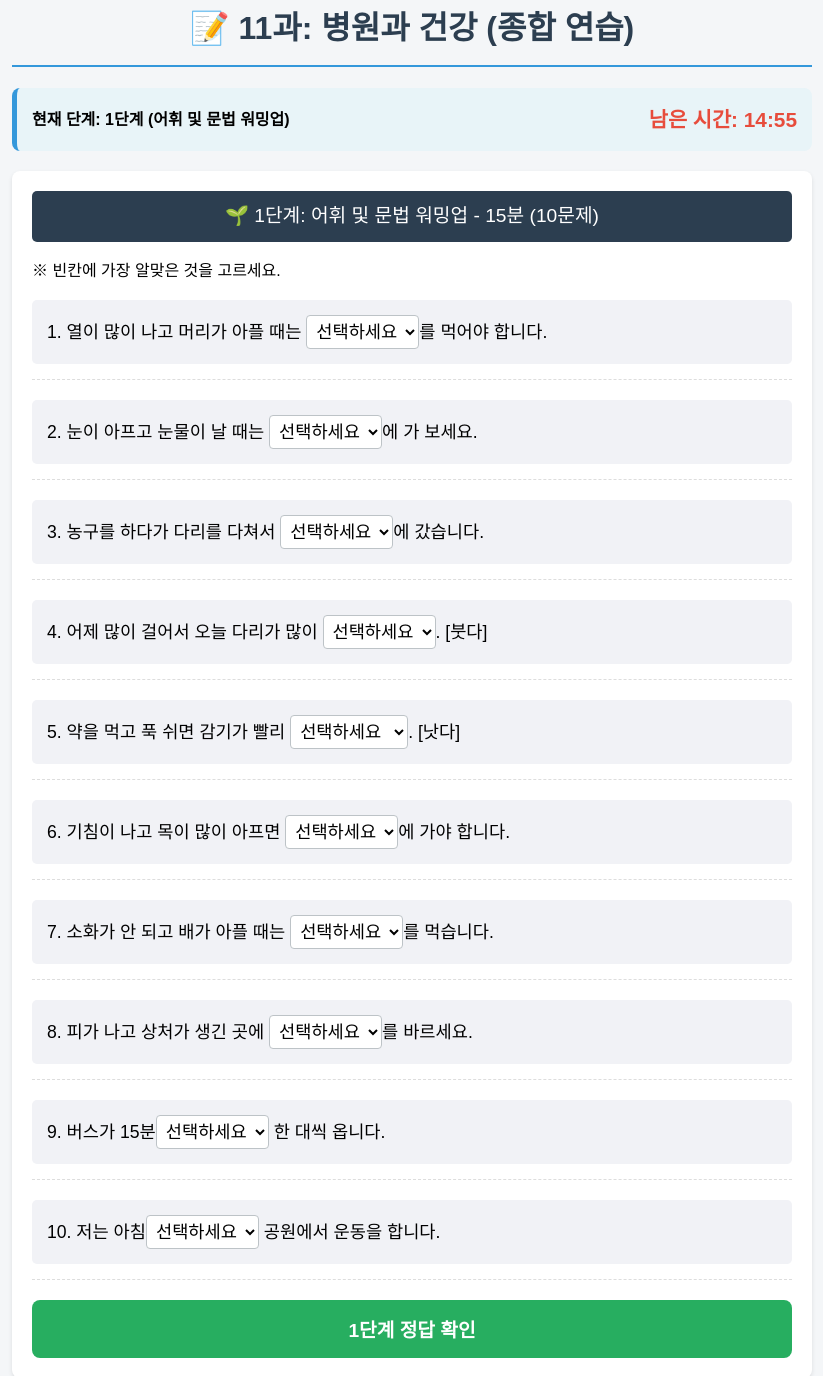
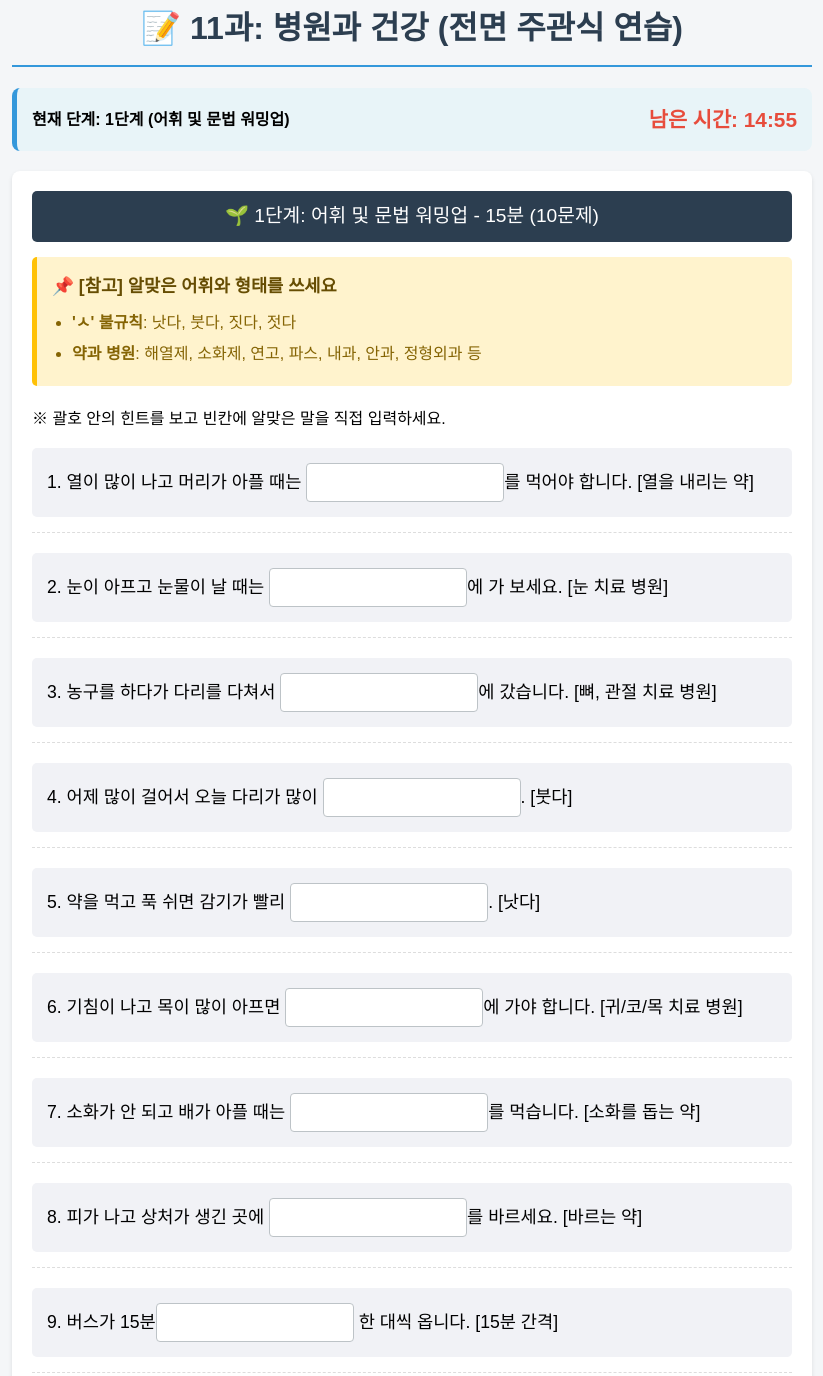
Before and after one commit to w-15-85/korean-2b, a plain HTML site: page ch11.html in a window 1280 px wide. Shown: the part 38-1414 px from the top of the page, without its empty margins (228-1051 px from the left). Drawn offline with Linux system fonts and the light colour scheme.

Commit message:
Update ch11.html

```diff
--- a/ch11.html
+++ b/ch11.html
@@ -3,7 +3,7 @@
 <head>
     <meta charset="UTF-8">
     <meta name="viewport" content="width=device-width, initial-scale=1.0">
-    <title>서울대 한국어 2B - 11과 연습 (50분 심화)</title>
+    <title>서울대 한국어 2B - 11과 연습 (50분 전면 주관식)</title>
     <style>
         body { font-family: 'Malgun Gothic', sans-serif; line-height: 1.6; padding: 20px; max-width: 800px; margin: 0 auto; background-color: #f4f6f8; }
         h1 { text-align: center; color: #2c3e50; border-bottom: 2px solid #3498db; padding-bottom: 10px; }
@@ -22,8 +22,7 @@
         .question-item { margin-bottom: 20px; font-size: 1.1em; border-bottom: 1px dashed #ddd; padding-bottom: 15px; }
         .question-item:last-child { border-bottom: none; }
         .dialogue { background: #f1f2f6; padding: 15px; border-radius: 5px; }
-        select { padding: 5px; font-size: 1em; border-radius: 4px; border: 1px solid #bdc3c7; background-color: white; }
-        input[type="text"] { border: 1px solid #bdc3c7; border-radius: 4px; padding: 5px; font-size: 1em; width: 180px; }
+        input[type="text"] { border: 1px solid #bdc3c7; border-radius: 4px; padding: 8px; font-size: 1em; width: 180px; font-weight: bold; color: #2c3e50; }
         .action-btn { display: block; width: 100%; padding: 15px; color: white; border: none; border-radius: 8px; font-size: 1.2em; cursor: pointer; margin-top: 20px; font-weight: bold; }
         .submit-btn { background: #27ae60; }
         .submit-btn:hover { background: #2ecc71; }
@@ -35,7 +34,7 @@
 </head>
 <body>
 
-    <h1>📝 11과: 병원과 건강 (종합 연습)</h1>
+    <h1>📝 11과: 병원과 건강 (전면 주관식 연습)</h1>
 
     <div class="info-box">
         <div id="stageIndicator">현재 단계: 1단계 (어휘 및 문법 워밍업)</div>
@@ -44,18 +43,27 @@
 
     <div id="stage1" class="stage-container">
         <div class="stage-title">🌱 1단계: 어휘 및 문법 워밍업 - 15분 (10문제)</div>
-        <p>※ 빈칸에 가장 알맞은 것을 고르세요.</p>
 
-        <div class="question-item"><div class="dialogue">1. 열이 많이 나고 머리가 아플 때는 <select class="q1-input" data-answer="해열제"><option value="">선택하세요</option><option value="소화제">소화제</option><option value="해열제">해열제</option></select>를 먹어야 합니다.</div><div class="correct-answer">정답: 해열제</div></div>
-        <div class="question-item"><div class="dialogue">2. 눈이 아프고 눈물이 날 때는 <select class="q1-input" data-answer="안과"><option value="">선택하세요</option><option value="내과">내과</option><option value="안과">안과</option></select>에 가 보세요.</div><div class="correct-answer">정답: 안과</div></div>
-        <div class="question-item"><div class="dialogue">3. 농구를 하다가 다리를 다쳐서 <select class="q1-input" data-answer="정형외과"><option value="">선택하세요</option><option value="정형외과">정형외과</option><option value="피부과">피부과</option></select>에 갔습니다.</div><div class="correct-answer">정답: 정형외과</div></div>
-        <div class="question-item"><div class="dialogue">4. 어제 많이 걸어서 오늘 다리가 많이 <select class="q1-input" data-answer="부었어요"><option value="">선택하세요</option><option value="부었어요">부었어요</option><option value="붓었어요">붓었어요</option></select>. [붓다]</div><div class="correct-answer">정답: 부었어요</div></div>
-        <div class="question-item"><div class="dialogue">5. 약을 먹고 푹 쉬면 감기가 빨리 <select class="q1-input" data-answer="나을 거예요"><option value="">선택하세요</option><option value="나을 거예요">나을 거예요</option><option value="낫을 거예요">낫을 거예요</option></select>. [낫다]</div><div class="correct-answer">정답: 나을 거예요</div></div>
-        <div class="question-item"><div class="dialogue">6. 기침이 나고 목이 많이 아프면 <select class="q1-input" data-answer="이비인후과"><option value="">선택하세요</option><option value="이비인후과">이비인후과</option><option value="치과">치과</option></select>에 가야 합니다.</div><div class="correct-answer">정답: 이비인후과</div></div>
-        <div class="question-item"><div class="dialogue">7. 소화가 안 되고 배가 아플 때는 <select class="q1-input" data-answer="소화제"><option value="">선택하세요</option><option value="소화제">소화제</option><option value="안약">안약</option></select>를 먹습니다.</div><div class="correct-answer">정답: 소화제</div></div>
-        <div class="question-item"><div class="dialogue">8. 피가 나고 상처가 생긴 곳에 <select class="q1-input" data-answer="연고"><option value="">선택하세요</option><option value="연고">연고</option><option value="파스">파스</option></select>를 바르세요.</div><div class="correct-answer">정답: 연고</div></div>
-        <div class="question-item"><div class="dialogue">9. 버스가 15분<select class="q1-input" data-answer="마다"><option value="">선택하세요</option><option value="마다">마다</option><option value="부터">부터</option></select> 한 대씩 옵니다.</div><div class="correct-answer">정답: 마다</div></div>
-        <div class="question-item"><div class="dialogue">10. 저는 아침<select class="q1-input" data-answer="마다"><option value="">선택하세요</option><option value="마다">마다</option><option value="에만">에만</option></select> 공원에서 운동을 합니다.</div><div class="correct-answer">정답: 마다</div></div>
+        <div class="grammar-box">
+            <h3>📌 [참고] 알맞은 어휘와 형태를 쓰세요</h3>
+            <ul>
+                <li><strong>'ㅅ' 불규칙</strong>: 낫다, 붓다, 짓다, 젓다</li>
+                <li><strong>약과 병원</strong>: 해열제, 소화제, 연고, 파스, 내과, 안과, 정형외과 등</li>
+            </ul>
+        </div>
+
+        <p>※ 괄호 안의 힌트를 보고 빈칸에 알맞은 말을 직접 입력하세요.</p>
+
+        <div class="question-item"><div class="dialogue">1. 열이 많이 나고 머리가 아플 때는 <input type="text" class="q1-input" data-answer="해열제">를 먹어야 합니다. [열을 내리는 약]</div><div class="correct-answer">정답: 해열제</div></div>
+        <div class="question-item"><div class="dialogue">2. 눈이 아프고 눈물이 날 때는 <input type="text" class="q1-input" data-answer="안과">에 가 보세요. [눈 치료 병원]</div><div class="correct-answer">정답: 안과</div></div>
+        <div class="question-item"><div class="dialogue">3. 농구를 하다가 다리를 다쳐서 <input type="text" class="q1-input" data-answer="정형외과">에 갔습니다. [뼈, 관절 치료 병원]</div><div class="correct-answer">정답: 정형외과</div></div>
+        <div class="question-item"><div class="dialogue">4. 어제 많이 걸어서 오늘 다리가 많이 <input type="text" class="q1-input" data-answer="부었어요">. [붓다]</div><div class="correct-answer">정답: 부었어요</div></div>
+        <div class="question-item"><div class="dialogue">5. 약을 먹고 푹 쉬면 감기가 빨리 <input type="text" class="q1-input" data-answer="나을거예요">. [낫다]</div><div class="correct-answer">정답: 나을 거예요</div></div>
+        <div class="question-item"><div class="dialogue">6. 기침이 나고 목이 많이 아프면 <input type="text" class="q1-input" data-answer="이비인후과">에 가야 합니다. [귀/코/목 치료 병원]</div><div class="correct-answer">정답: 이비인후과</div></div>
+        <div class="question-item"><div class="dialogue">7. 소화가 안 되고 배가 아플 때는 <input type="text" class="q1-input" data-answer="소화제">를 먹습니다. [소화를 돕는 약]</div><div class="correct-answer">정답: 소화제</div></div>
+        <div class="question-item"><div class="dialogue">8. 피가 나고 상처가 생긴 곳에 <input type="text" class="q1-input" data-answer="연고">를 바르세요. [바르는 약]</div><div class="correct-answer">정답: 연고</div></div>
+        <div class="question-item"><div class="dialogue">9. 버스가 15분<input type="text" class="q1-input" data-answer="마다"> 한 대씩 옵니다. [15분 간격]</div><div class="correct-answer">정답: 마다</div></div>
+        <div class="question-item"><div class="dialogue">10. 저는 아침<input type="text" class="q1-input" data-answer="마다"> 공원에서 운동을 합니다. [매일 아침]</div><div class="correct-answer">정답: 마다</div></div>
 
         <div class="feedback" id="feedback1"></div>
         <button class="action-btn submit-btn" onclick="checkAnswers(1)">1단계 정답 확인</button>
@@ -64,18 +72,18 @@
 
     <div id="stage2" class="stage-container" style="display: none;">
         <div class="stage-title">🌿 2단계: 문법 적용 (대화문 완성) - 15분 (10문제)</div>
-        <p>※ 대화를 읽고 흐름과 문법에 알맞은 것을 고르세요.</p>
+        <p>※ 대화를 읽고 힌트에 맞게 빈칸을 직접 입력하세요.</p>
 
-        <div class="question-item"><div class="dialogue">1. 가: 넘어지면서 다리를 다쳤어요.<br>나: 뼈를 다쳤을지 모르니까 <select class="q2-input" data-answer="정형외과에"><option value="">선택하세요</option><option value="피부과에">피부과에</option><option value="정형외과에">정형외과에</option></select> 가 보세요.</div><div class="correct-answer">정답: 정형외과에</div></div>
-        <div class="question-item"><div class="dialogue">2. 가: 감기는 좀 어때요?<br>나: 약을 먹고 많이 <select class="q2-input" data-answer="나았어요"><option value="">선택하세요</option><option value="나았어요">나았어요</option><option value="낫았어요">낫았어요</option></select>. [낫다]</div><div class="correct-answer">정답: 나았어요</div></div>
-        <div class="question-item"><div class="dialogue">3. 가: 약은 언제 먹어요?<br>나: 밥을 먹고 나서 8시간<select class="q2-input" data-answer="마다"><option value="">선택하세요</option><option value="마다">마다</option><option value="에만">에만</option></select> 드세요.</div><div class="correct-answer">정답: 마다</div></div>
-        <div class="question-item"><div class="dialogue">4. 가: 발목을 다쳐서 너무 아파요.<br>나: 그럼 여기에 얼음을 대고 파스를 <select class="q2-input" data-answer="붙이세요"><option value="">선택하세요</option><option value="바르세요">바르세요</option><option value="붙이세요">붙이세요</option></select>.</div><div class="correct-answer">정답: 붙이세요</div></div>
-        <div class="question-item"><div class="dialogue">5. 가: 눈이 너무 건조하고 아파요.<br>나: 그럼 이 <select class="q2-input" data-answer="안약"><option value="">선택하세요</option><option value="안약">안약</option><option value="파스">파스</option></select>을/를 넣어 보세요.</div><div class="correct-answer">정답: 안약</div></div>
-        <div class="question-item"><div class="dialogue">6. 가: 배가 아프고 계속 설사를 해요.<br>나: 빨리 <select class="q2-input" data-answer="내과"><option value="">선택하세요</option><option value="안과">안과</option><option value="내과">내과</option></select>에 가서 진찰을 받으세요.</div><div class="correct-answer">정답: 내과</div></div>
-        <div class="question-item"><div class="dialogue">7. 가: 지하철이 자주 와요?<br>나: 네, 5분<select class="q2-input" data-answer="마다"><option value="">선택하세요</option><option value="마다">마다</option><option value="시간">시간</option></select> 한 대씩 와요.</div><div class="correct-answer">정답: 마다</div></div>
-        <div class="question-item"><div class="dialogue">8. 가: 얼굴이 왜 이렇게 <select class="q2-input" data-answer="부었어요"><option value="">선택하세요</option><option value="부었어요">부었어요</option><option value="붓었어요">붓었어요</option></select>? [붓다]<br>나: 어제 라면을 먹고 자서 그래요.</div><div class="correct-answer">정답: 부었어요</div></div>
-        <div class="question-item"><div class="dialogue">9. 가: 커피에 설탕을 넣었어요?<br>나: 네, 숟가락으로 잘 <select class="q2-input" data-answer="저어서"><option value="">선택하세요</option><option value="저어서">저어서</option><option value="젓어서">젓어서</option></select> 드세요. [젓다]</div><div class="correct-answer">정답: 저어서</div></div>
-        <div class="question-item"><div class="dialogue">10. 가: 밥 먹기 전에 손을 <select class="q2-input" data-answer="씻었어요"><option value="">선택하세요</option><option value="씻었어요">씻었어요</option><option value="씻으셨어요">씻으셨어요</option></select>? [씻다]<br>나: 네, 비누로 깨끗하게 씻었어요.</div><div class="correct-answer">정답: 씻었어요</div></div>
+        <div class="question-item"><div class="dialogue">1. 가: 넘어지면서 다리를 다쳤어요.<br>나: 뼈를 다쳤을지 모르니까 <input type="text" class="q2-input" data-answer="정형외과">에 가 보세요. [병원 이름]</div><div class="correct-answer">정답: 정형외과</div></div>
+        <div class="question-item"><div class="dialogue">2. 가: 감기는 좀 어때요?<br>나: 약을 먹고 많이 <input type="text" class="q2-input" data-answer="나았어요">. [낫다]</div><div class="correct-answer">정답: 나았어요 (또는 나았습니다)</div></div>
+        <div class="question-item"><div class="dialogue">3. 가: 약은 언제 먹어요?<br>나: 밥을 먹고 나서 8시간<input type="text" class="q2-input" data-answer="마다"> 드세요. [시간 간격]</div><div class="correct-answer">정답: 마다</div></div>
+        <div class="question-item"><div class="dialogue">4. 가: 발목을 다쳐서 너무 아파요.<br>나: 그럼 여기에 얼음을 대고 파스를 <input type="text" class="q2-input" data-answer="붙이세요">. [파스]</div><div class="correct-answer">정답: 붙이세요 (또는 붙여요)</div></div>
+        <div class="question-item"><div class="dialogue">5. 가: 눈이 너무 건조하고 아파요.<br>나: 그럼 이 <input type="text" class="q2-input" data-answer="안약">을/를 넣어 보세요. [눈에 넣는 약]</div><div class="correct-answer">정답: 안약</div></div>
+        <div class="question-item"><div class="dialogue">6. 가: 배가 아프고 계속 설사를 해요.<br>나: 빨리 <input type="text" class="q2-input" data-answer="내과">에 가서 진찰을 받으세요. [배 아플 때 가는 병원]</div><div class="correct-answer">정답: 내과</div></div>
+        <div class="question-item"><div class="dialogue">7. 가: 지하철이 자주 와요?<br>나: 네, 5분<input type="text" class="q2-input" data-answer="마다"> 한 대씩 와요. [간격]</div><div class="correct-answer">정답: 마다</div></div>
+        <div class="question-item"><div class="dialogue">8. 가: 얼굴이 왜 이렇게 <input type="text" class="q2-input" data-answer="부었어요">?<br>나: 어제 라면을 먹고 자서 그래요. [붓다]</div><div class="correct-answer">정답: 부었어요</div></div>
+        <div class="question-item"><div class="dialogue">9. 가: 커피에 설탕을 넣었어요?<br>나: 네, 숟가락으로 잘 <input type="text" class="q2-input" data-answer="저어서"> 드세요. [젓다]</div><div class="correct-answer">정답: 저어서 (또는 저어)</div></div>
+        <div class="question-item"><div class="dialogue">10. 가: 밥 먹기 전에 손을 <input type="text" class="q2-input" data-answer="씻었어요">?<br>나: 네, 비누로 깨끗하게 씻었어요. [씻다]</div><div class="correct-answer">정답: 씻었어요 (또는 씻으셨어요)</div></div>
 
         <div class="feedback" id="feedback2"></div>
         <button class="action-btn submit-btn" onclick="checkAnswers(2)">2단계 정답 확인</button>
@@ -85,25 +93,15 @@
     <div id="stage3" class="stage-container" style="display: none;">
         <div class="stage-title">🌳 3단계: 심화 (직접 쓰기) - 20분 (10문제)</div>
 
-        <div class="grammar-box">
-            <h3>📌 [참고] 11과 핵심 문법 복습</h3>
-            <ul>
-                <li><strong>'ㅅ' 불규칙 동사</strong>: 모음 앞에서 'ㅅ'이 탈락합니다. <br>
-                <span class="highlight">(예: 낫다 → 나아요/나았어요, 붓다 → 부어요/부었어요, 짓다 → 지어요, 젓다 → 저어요)</span></li>
-                <li><strong>※ 주의! 규칙 동사</strong>: 씻다(씻어요), 웃다(웃어요), 벗다(벗어요) - 'ㅅ'이 없어지지 않습니다!</li>
-                <li><strong>N마다</strong>: 명사 뒤에 붙어서 '각각 빠짐없이'를 나타냅니다. (예: 주말마다, 10분마다)</li>
-            </ul>
-        </div>
-
         <p>※ 괄호 안의 힌트를 보고 문맥과 문법에 맞게 빈칸을 직접 입력하세요.</p>
 
         <div class="question-item"><div class="dialogue">1. 가: 감기가 다 떨어졌어요?<br>나: 아니요, 아직 다 안 <input type="text" class="q3-input" data-answer="나았어요">. [낫다]</div><div class="correct-answer">정답: 나았어요 (또는 나았습니다)</div></div>
         <div class="question-item"><div class="dialogue">2. 가: 구두가 작아서 발이 아파요.<br>나: 많이 걸어서 발이 <input type="text" class="q3-input" data-answer="부었어요">. [붓다]</div><div class="correct-answer">정답: 부었어요 (또는 부어서 그래요)</div></div>
         <div class="question-item"><div class="dialogue">3. 가: 주말에 보통 뭐 하세요?<br>나: 저는 일요일<input type="text" class="q3-input" data-answer="마다"> 산에 가요. [일요일]</div><div class="correct-answer">정답: 마다</div></div>
         <div class="question-item"><div class="dialogue">4. 가: 커피가 너무 쓰네요.<br>나: 설탕을 넣었으니까 잘 <input type="text" class="q3-input" data-answer="저어서"> 드세요. [젓다]</div><div class="correct-answer">정답: 저어서 (또는 저어)</div></div>
-        <div class="question-item"><div class="dialogue">5. 가: 손에 흙이 많이 묻었어요.<br>나: 화장실에 가서 비누로 손을 <input type="text" class="q3-input" data-answer="씻으세요">. [씻다]</div><div class="correct-answer">정답: 씻으세요 (또는 씻고 오세요)</div></div>
+        <div class="question-item"><div class="dialogue">5. 가: 손에 흙이 많이 묻었어요.<br>나: 화장실에 가서 비누로 손을 <input type="text" class="q3-input" data-answer="씻으세요">. [씻다]</div><div class="correct-answer">정답: 씻으세요 (또는 씻어야 해요)</div></div>
         <div class="question-item"><div class="dialogue">6. 가: 기차가 자주 있습니까?<br>나: 네, 한 시간<input type="text" class="q3-input" data-answer="마다"> 한 대씩 출발합니다. [시간]</div><div class="correct-answer">정답: 마다</div></div>
-        <div class="question-item"><div class="dialogue">7. 가: 강아지 집을 직접 <input type="text" class="q3-input" data-answer="지었어요">?<br>나: 네, 주말에 나무로 만들었어요. [짓다]</div><div class="correct-answer">정답: 지었어요 (또는 지으셨어요)</div></div>
+        <div class="question-item"><div class="dialogue">7. 가: 강아지 집을 직접 <input type="text" class="q3-input" data-answer="지었어요">?<br>나: 네, 주말에 나무로 만들었어요. [짓다]</div><div class="correct-answer">정답: 지었어요 (또는 만드셨어요)</div></div>
         <div class="question-item"><div class="dialogue">8. 가: 눈이 아플 때는 어떻게 해야 해요?<br>나: 약국에서 <input type="text" class="q3-input" data-answer="안약">을/를 사서 넣으세요. [눈에 넣는 약]</div><div class="correct-answer">정답: 안약</div></div>
         <div class="question-item"><div class="dialogue">9. 가: 근육이 뭉쳐서 어깨가 아파요.<br>나: 그럼 아픈 곳에 <input type="text" class="q3-input" data-answer="파스">을/를 붙이세요. [근육통에 붙이는 약]</div><div class="correct-answer">정답: 파스</div></div>
         <div class="question-item"><div class="dialogue">10. 가: 어제 왜 학교에 안 왔어요?<br>나: 열이 많이 나고 아파서 <input type="text" class="q3-input" data-answer="내과">에 가서 주사를 맞았어요. [감기 걸렸을 때 가는 병원]</div><div class="correct-answer">정답: 내과 (또는 병원)</div></div>
@@ -140,7 +138,7 @@
             }, 1000);
         }
 
-        // 유효성 검사: 모두 입력해야 채점 가능
+        // 유효성 검사: 모두 입력해야 채점 가능 (전면 주관식 버전 적용)
         function checkAnswers(stage) {
             const inputs = document.querySelectorAll(`.q${stage}-input`);
             let allAnswered = true;
@@ -152,18 +150,14 @@
             });
 
             if (!allAnswered) {
-                if (stage === 3) {
-                    alert("⚠️ 꼼꼼히 확인해 주세요!\n주관식 빈칸 10개에 답을 모두 입력해야 정답을 확인할 수 있습니다.");
-                } else {
-                    alert("⚠️ 꼼꼼히 확인해 주세요!\n객관식 10문제의 답을 모두 선택해야 정답을 확인할 수 있습니다.");
-                }
+                alert(`⚠️ 꼼꼼히 확인해 주세요!\n${stage}단계의 10개 빈칸에 답을 모두 입력해야 정답을 확인할 수 있습니다.`);
                 return;
             }
 
             forceCheckAnswers(stage);
         }
 
-        // 실제 채점 로직 (복수 정답 처리 포함)
+        // 실제 채점 로직 (주관식 복수 정답 유연하게 처리)
         function forceCheckAnswers(stage) {
             clearInterval(timerInterval);
             let score = 0;
@@ -177,12 +171,21 @@
 
                 let isCorrect = (userAnswer === correctAnswer);
 
-                // 3단계 주관식의 경우 학생들의 다양한 응답(복수 정답) 허용
+                // 복수 정답 허용 로직
+                if (stage === 1) {
+                    if (index === 4 && userAnswer === "나을겁니다") isCorrect = true;
+                }
+                if (stage === 2) {
+                    if (index === 1 && userAnswer === "나았습니다") isCorrect = true;
+                    if (index === 3 && (userAnswer === "붙여야해요" || userAnswer === "붙여요")) isCorrect = true;
+                    if (index === 8 && userAnswer === "저어") isCorrect = true;
+                    if (index === 9 && userAnswer === "씻으셨어요") isCorrect = true;
+                }
                 if (stage === 3) {
                     if (index === 0 && (userAnswer === "나았습니다" || userAnswer === "나아졌어요")) isCorrect = true;
                     if (index === 1 && (userAnswer === "부어서그래요" || userAnswer === "부었거든요")) isCorrect = true;
                     if (index === 3 && (userAnswer === "저어")) isCorrect = true;
-                    if (index === 4 && (userAnswer === "씻고오세요" || userAnswer === "씻어야해요" || userAnswer === "씻어야돼요")) isCorrect = true;
+                    if (index === 4 && (userAnswer === "씻고오세요" || userAnswer === "씻어야해요" || userAnswer === "씻어야돼요" || userAnswer === "씻어요")) isCorrect = true;
                     if (index === 6 && (userAnswer === "지으셨어요" || userAnswer === "만들었어요")) isCorrect = true;
                     if (index === 9 && (userAnswer === "병원" || userAnswer === "이비인후과")) isCorrect = true;
                 }
```
